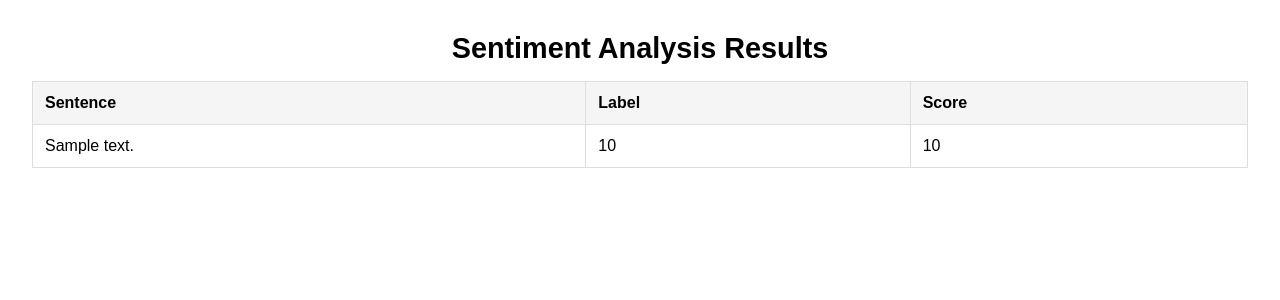
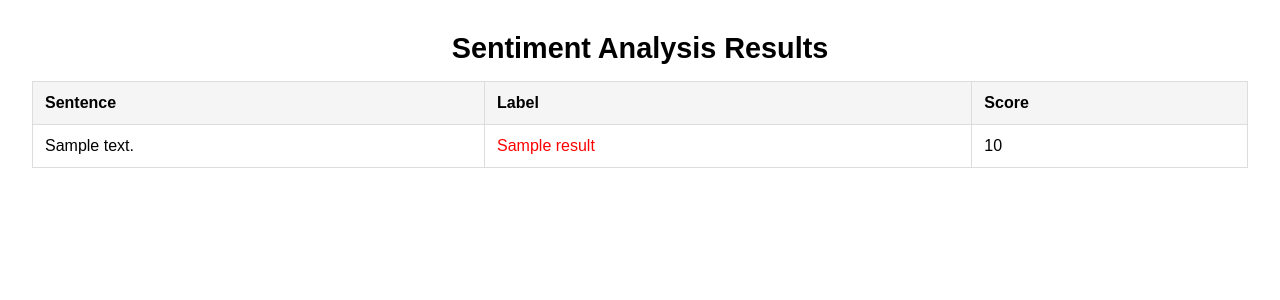
Before and after one commit to YeliwZinn/HuggingFace, a Flask app: template templates/results.html in a window 1280 px wide. Shown: the top 300 px of the page. Run offline with Flask 3, Linux system fonts and the light colour scheme; the template is opened without the code that fills it: most values are stand-ins (such as "Sample title", 1, 10 or a date in 2020).

Commit message:
first commit

```diff
--- a/templates/results.html
+++ b/templates/results.html
@@ -4,7 +4,8 @@
   <meta charset="UTF-8">
   <meta name="viewport" content="width=device-width, initial-scale=1.0">
   <title>Sentiment Analysis Results</title>
-  <style>body {
+  <style>
+    body {
       font-family: sans-serif;
       margin: 2rem;
     }
@@ -41,11 +42,10 @@
       color: red;
     }
   </style>
-
 </head>
 <body>
   <h1>Sentiment Analysis Results</h1>
-  {% if results %}  <table>
+  <table>
     <thead>
       <tr>
         <th>Sentence</th>
@@ -54,16 +54,26 @@
       </tr>
     </thead>
     <tbody>
+      {% if results %}
         {% for result in results %}
           <tr>
             <td>{{ result.text }}</td>
-            <td class="{{ result['label'] }}">{{ result['score'] }}</td>
-            <td>{{ result['score'] }}</td>  </tr>
+            {% if result.label == "positive" %}
+              <td class="positive">{{ result.label }}</td>
+            {% elif result.label == "neutral" %}
+              <td class="neutral">{{ result.label }}</td>
+            {% else %}
+              <td class="negative">{{ result.label }}</td>
+            {% endif %}
+            <td>{{ result.score }}</td>
+          </tr>
         {% endfor %}
+      {% else %}
+        <tr>
+          <td colspan="3">No results found.</td>
+        </tr>
+      {% endif %}
     </tbody>
   </table>
-  {% else %}
-    <p>No results found.</p>
-  {% endif %}
 </body>
 </html>
```
Also changed, not shown: 1 other file. Lines whose indentation alone changed are shown as unchanged.
